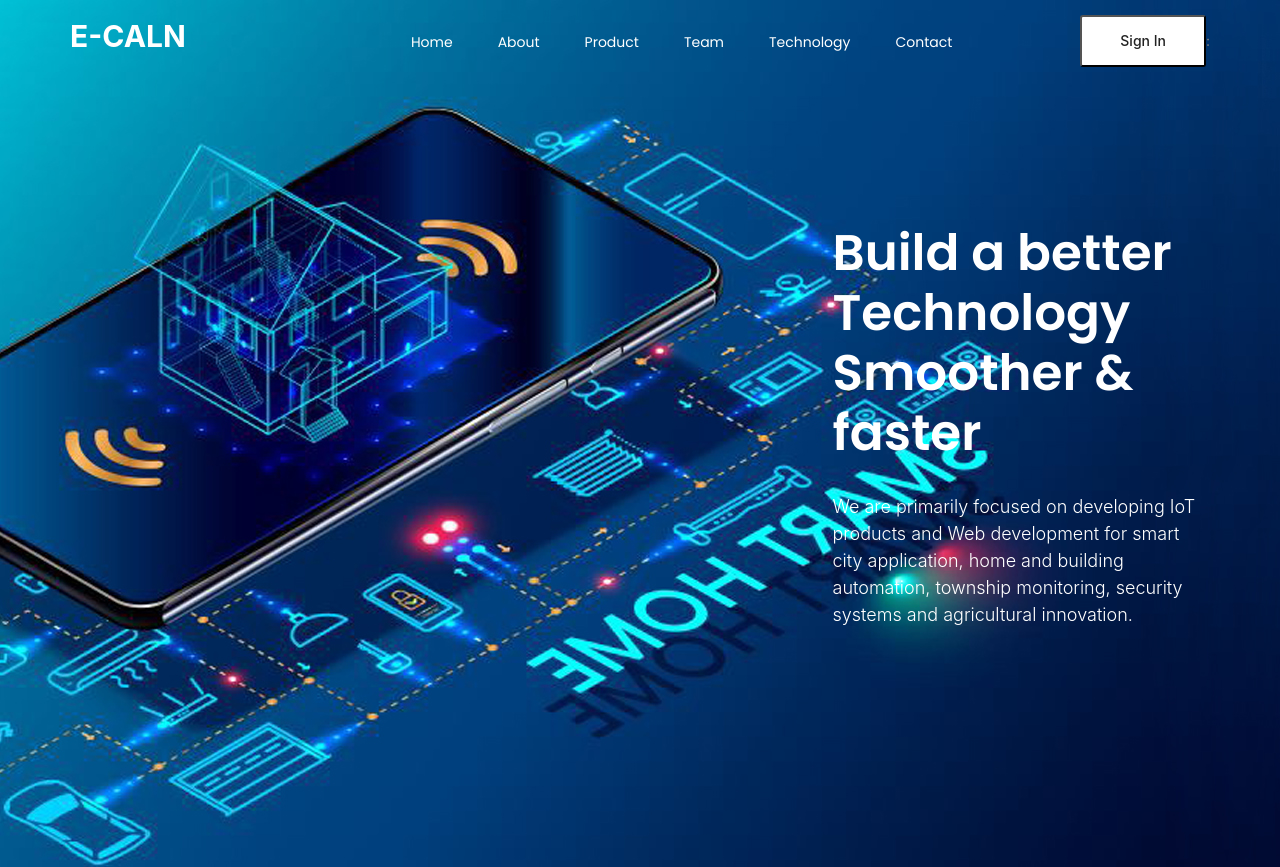
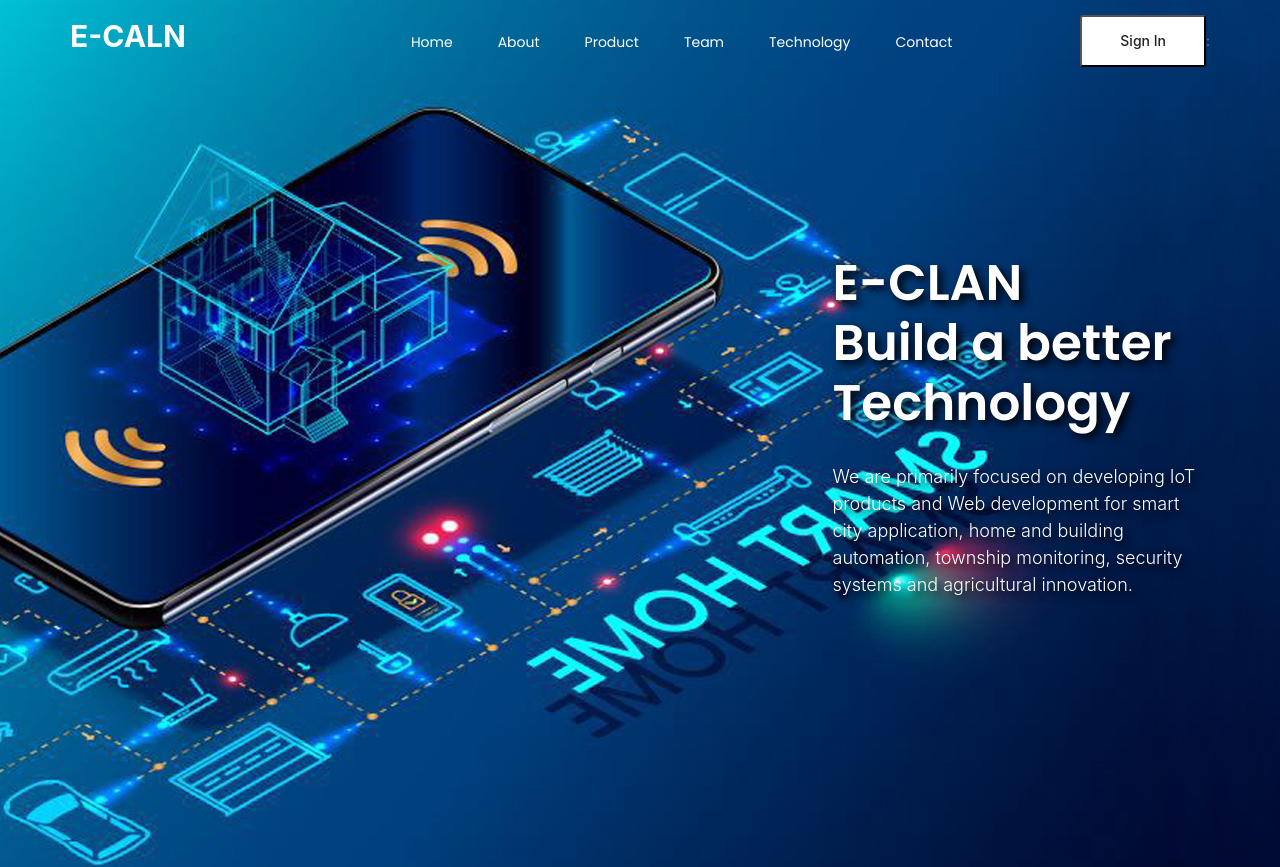
Before and after one commit to sunnyprime/IOT-Webapp, a React (Create React App) app: page / in a window 1280 px wide. Shown: the top 867 px of the page. Built offline with nearby package versions, Linux system fonts and the light colour scheme; no server answers; a web font is replaced by a local one.

Commit message:
home updated

```diff
--- a/src/App.css
+++ b/src/App.css
@@ -7,6 +7,7 @@
 
 body{
     /* font-family: "ZCOOL"; */
+
 }
 
 .navback{
@@ -90,6 +91,7 @@ body{
 /* =========================banner ========================== */
 .bannerss{
   margin-left:80px;
+  text-shadow: 4px 4px 8px #000000;
 }
 .Team {
     padding:100px;
--- a/src/Pages/Hero.js
+++ b/src/Pages/Hero.js
@@ -10,7 +10,7 @@ export default function Hero() {
                 <div className="row">
                     <div className="col-lg-6 offset-lg-6 col-xl-5 offset-xl-7">
                         <div className="banner_content bannerss">
-                            <h3>Build a better Technology<br/>Smoother & faster</h3>
+                            <h3>E-CLAN<br/>Build a better Technology</h3>
                             <p style={{fontSize:"18px"}}>We are primarily focused on developing IoT products and Web development for smart city application, home and building automation, township monitoring, security systems and agricultural innovation.</p>
 
                         </div>
--- a/src/Pages/Team.js
+++ b/src/Pages/Team.js
@@ -1,5 +1,5 @@
 import React from 'react'
-import "./Team.css"
+// import "./Team.css"
 import TeamCard from '../Component/TeamCard'
 
 
```
Also changed, not shown: src/Images/EClan.jpeg (added), src/Pages/Team.css (deleted).
